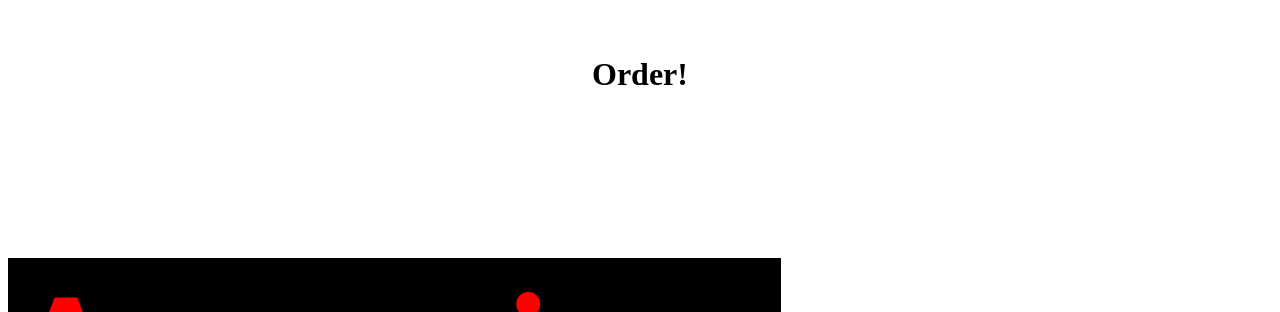
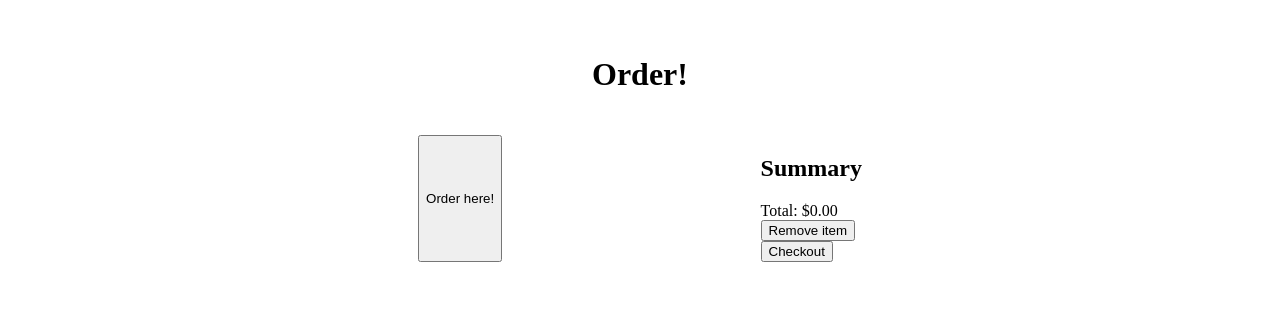
Before and after one commit to staten-island-tech/vue-project-2-ebt, a Nuxt app in the folder project/: page / in a window 1280 px wide. Shown: the part 3342-3654 px from the top of the page. Built offline with nearby package versions, Linux system fonts and the light colour scheme.

Commit message:
tickets1

```diff
--- a/project/components/tickets.vue
+++ b/project/components/tickets.vue
@@ -3,7 +3,16 @@
     <h1 class="title-text">Tickets</h1>
     <h2 class="head-text">Order!</h2>
     <main class="home">
-      <section class="display"></section>
+      <section class="display">
+        <button>Order here!</button>
+        <div>
+        <h2 class="summary-font">Summary</h2>
+        <li class="space1" v-for="items in order" :key="items.name">{{ items.name }} {{pricetag(items.price)}} </li>
+        <div class="totals">Total: {{ pricetag(orderPrice) }}  </div>
+        <div><button class="clear-btn" @click="remove(kits, order)">Remove item</button></div>
+        <button class="checkout-btn" @click="$router.push('Checkout')">Checkout</button>
+      </div>
+      </section>
     </main>
   </div>
 </template>
@@ -15,12 +24,70 @@
   name: "Home",
 
   data() {
-    return {};
+    return {
+      kits: [
+      {
+      name: "AccessBio",
+      price: 60,
+      img: "/accessbio.jpg",
+      },
+      {
+      name: "Binax",
+      price: 45,
+      img: "/binax.jpg",
+      },
+      {
+      name: "Ellume",
+      price: 65,
+      img: "/ellume.jpg",
+      },
+      {
+      name: "Everlywell",
+      price: 40,
+      img: "/everlywell.jpg",
+      },
+      {
+      name: "Flowflex",
+      price: 35,
+      img: "/flowflex.jpg",
+      },
+      {
+      name: "iHealth",
+      price: 60,
+      img: "/ihealth.jpg",
+      },
+      {
+      name: "Inteliswab",
+      price: 65,
+      img: "/inteliswab.jpg",
+      },
+      {
+      name: "On/Go",
+      price: 55,
+      img: "/ongo.jpg",
+      },
+      ],
+      order: [],
+      orderPrice: 0,
+    };
   },
   methods: {
     pricetag: function (prices) {
       let pricenum = Number(prices).toFixed(2);
       return `$${pricenum}`;
+    },
+     addItem( items ) {
+      this.order.push(items);
+      this.orderPrice = this.orderPrice + items.price;
+    },
+    remove( items ){
+      let cost = 0
+      if (this.order.length !== 0) {
+        [this.orderPrice.length - 1];
+        this.order.pop( items );
+        this.order.forEach( items => cost = cost + items.price)
+        this.orderPrice = cost
+      }
     },
   },
 };
```
